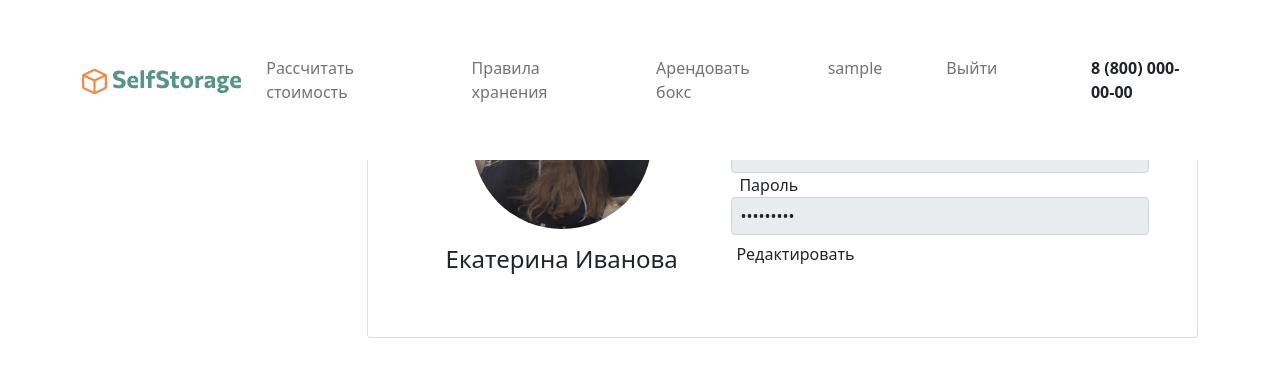
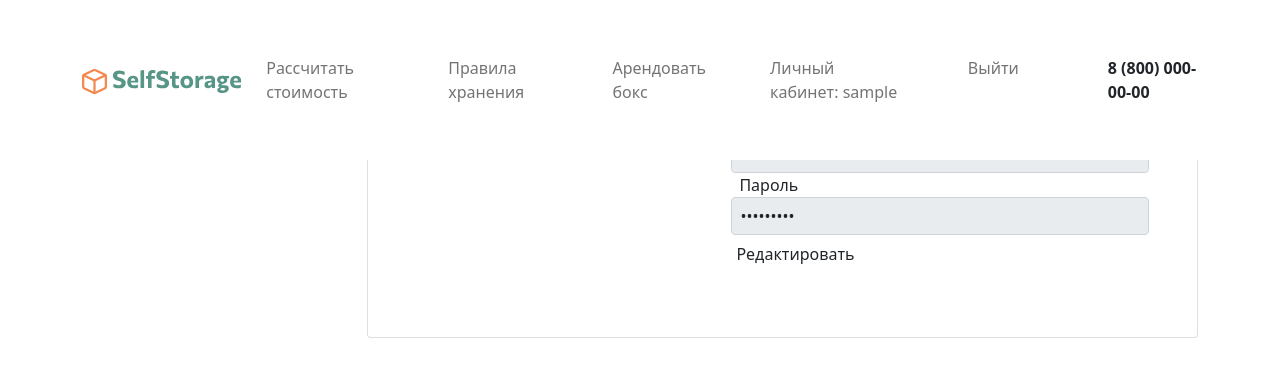
Before and after one commit to Amartyanov1974/SelfStorageService, a Django app: template templates/my-rent.html in a window 1280 px wide. Shown: the top 383 px of the page. Run offline with Django 4.2, Linux system fonts and the light colour scheme; the template is opened without the code that fills it: most values are stand-ins (such as "Sample title", 1, 10 or a date in 2020); parts of the project's set-up code (start-up, migrations or seed data) failed here and were passed over.

Commit message:
Подкорректировал личный кабинет

```diff
--- a/templates/header.html
+++ b/templates/header.html
@@ -11,7 +11,7 @@
         <div class="collapse navbar-collapse justify-content-end" id="navbar">
             <ul class="navbar-nav">
                 <li class="nav-item me-5">
-                    <a class="nav-link SelfStorage_black" href="#">Рассчитать стоимость</a>
+                    <a class="nav-link SelfStorage_black" href="boxes">Рассчитать стоимость</a>
                 </li>
                 <li class="nav-item me-5">
                     <a class="nav-link SelfStorage_black" href="faq">Правила хранения</a>
@@ -21,7 +21,7 @@
                 </li>
                 <li class="nav-item me-5">
                 {% if username %}
-                    <a class="nav-link SelfStorage_green" href="my_rent" >{{username}}</a>
+                    <a class="nav-link SelfStorage_green" href="my_rent" >Личный кабинет: {{username}}</a>
                 <li class="nav-item me-5">
                     <a class="nav-link SelfStorage_green" href="deauth" ">Выйти</a>
                 </li>
--- a/templates/my-rent.html
+++ b/templates/my-rent.html
@@ -15,13 +15,13 @@
                 <div class="tab-pane fade show active" id="LK" role="tabpanel" aria-labelledby="LK-tab">
                     <div class="row">
                         <div class="col-12 col-sm-5 d-flex flex-column align-items-center">
-                            <img src="{% static 'img/image10.png' %}" class="rounded-pill mb-3" alt="">
-                            <h4>Екатерина Иванова</h4>
+                            <!--img src="{% static 'img/image10.png' %}" class="rounded-pill mb-3" alt=""-->
+                            <h4>{{username}}</h4>
                         </div>
                         <div class="col-12 col-sm-7 d-flex flex-column">
                             <form>
                                 <label class="fs_24 SelfStorage_green ms-2" for="EMAIL">E-mail</label>
-                                <input type="email" name="EMAIL_EDIT" id="EMAIL" class="form-control fs_24 ps-2 SelfStorage__input" value="ekatyusha89@yandex.ru" disabled>
+                                <input type="email" name="EMAIL_EDIT" id="EMAIL" class="form-control fs_24 ps-2 SelfStorage__input" value={{email}} disabled>
                                 <label class="fs_24 SelfStorage_green ms-2" for="PHONE">Телефон</label>
                                 <input type="tel" name="PHONE_EDIT" id="PHONE" class="form-control fs_24 ps-2 SelfStorage__input" value="+7-909-000-00-00" disabled>
                                 <label class="fs_24 SelfStorage_green ms-2" for="PASSWORD">Пароль</label>
@@ -54,7 +54,7 @@
                     </div>
                 </div>
                 <div class="tab-pane fade" id="Rent" role="tabpanel" aria-labelledby="Rent-tab">
-                    <h1 class="fw-bold SelfStorage_green mb-5">Добрый день, Екатерина!</h1>
+                    <h1 class="fw-bold SelfStorage_green mb-5">Добрый день, {{username}}!</h1>
                     <a href="#" class="SelfStorage_orange">История аренды</a>
                     <h4 class="SelfStorage_grey my-3">Срок Вашей аренды подходит к концу :(<br>Вы можете продлить аренду или забрать вещи до 28 июня 2022 года включительно.</h4>
                     <div class="mb-5">
```
Also changed, not shown: storage/views.py.
